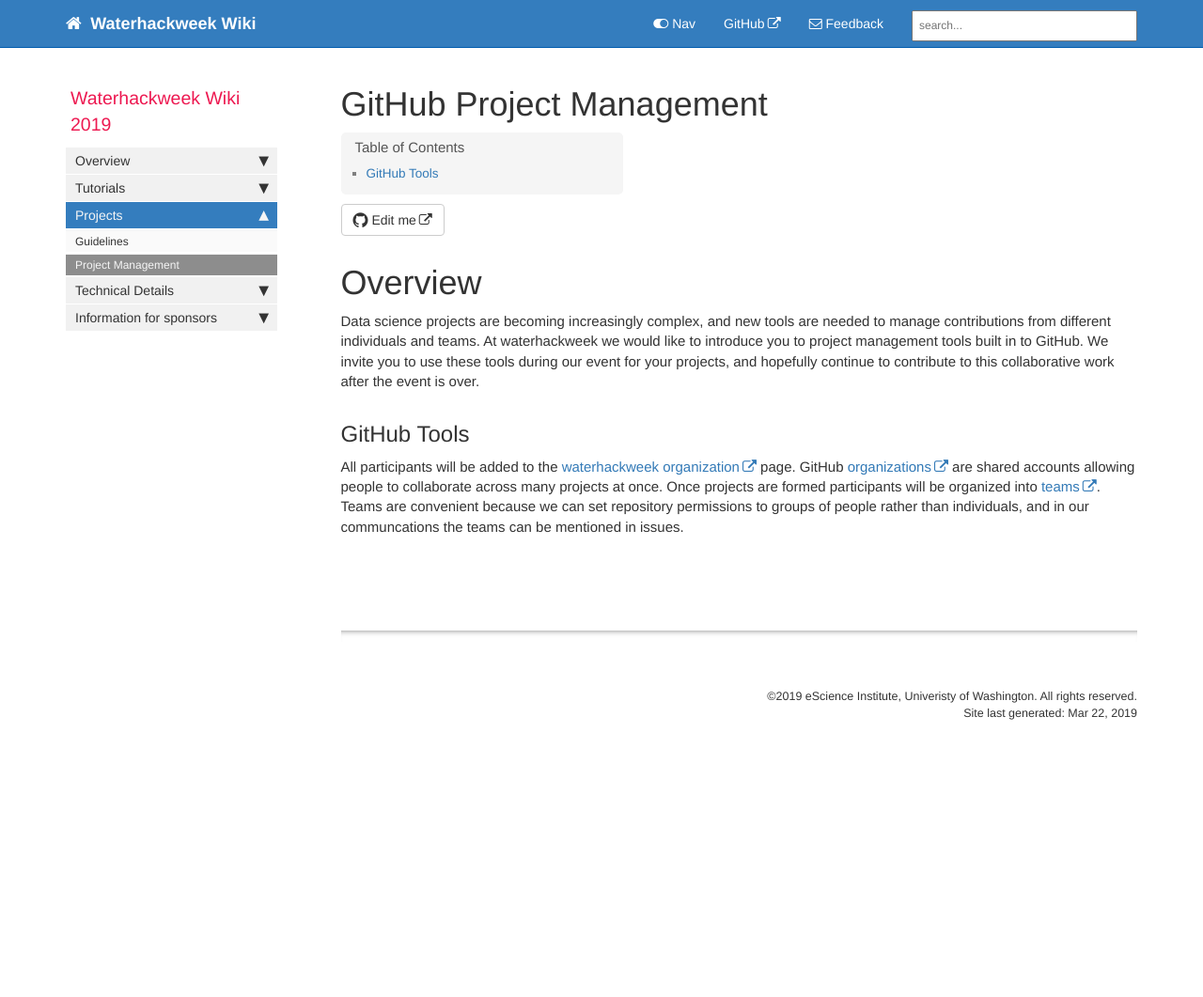
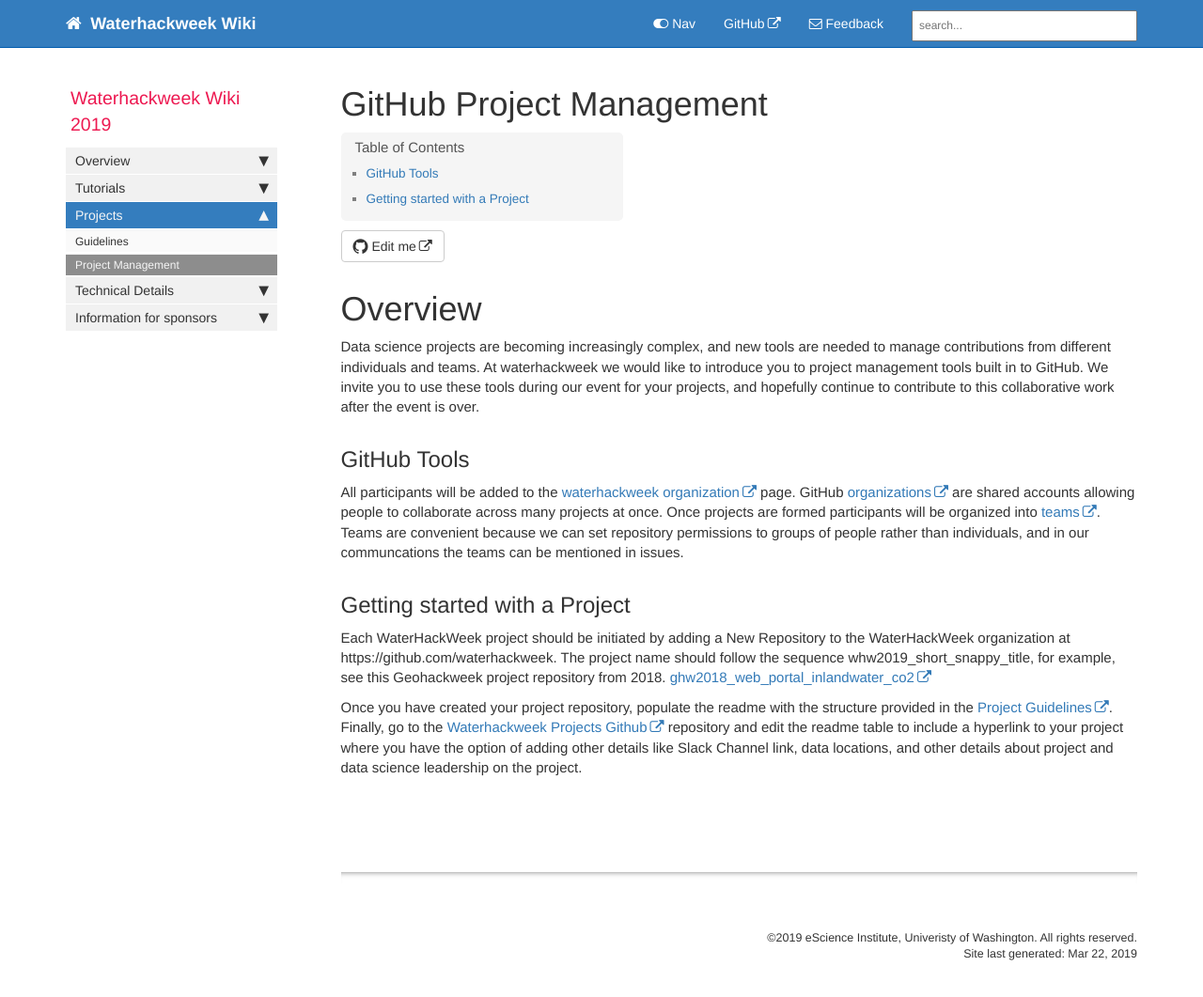
Before and after one commit to waterhackweek/wiki, a Jekyll site: the page built from pages/github_project_management.md, in a window 1280 px wide and 1075 px high. Shown: the top 1061 px of the window at 94% size. Built offline with Jekyll 4.4.1, drawn with Linux system fonts in a browser that asks for light colours; nearby versions of some CDN libraries; comment, search, counter and statistics services are not loaded.

Commit message:
updated project guidelines

```diff
--- a/pages/github_project_management.md
+++ b/pages/github_project_management.md
@@ -11,3 +11,9 @@ Data science projects are becoming increasingly complex, and new tools are neede
 ## GitHub Tools
 
 All participants will be added to the [waterhackweek organization](https://github.com/waterhackweek) page. GitHub [organizations](https://help.github.com/articles/about-organizations/) are shared accounts allowing people to collaborate across many projects at once. Once projects are formed participants will be organized into [teams](https://help.github.com/articles/organizing-members-into-teams/). Teams are convenient because we can set repository permissions to groups of people rather than individuals, and in our communcations the teams can be mentioned in issues.
+
+## Getting started with a Project
+
+Each WaterHackWeek project should be initiated by adding a New Repository to the WaterHackWeek organization at https://github.com/waterhackweek.  The project name should follow the sequence whw2019_short_snappy_title, for example, see this Geohackweek project repository from 2018.  [ghw2018_web_portal_inlandwater_co2](https://github.com/geohackweek/ghw2018_web_portal_inlandwater_co2)
+
+Once you have created your project repository, populate the readme with the structure provided in the [Project Guidelines](https://waterhackweek.github.io/wiki/project_guidelines.html).    Finally, go to the [Waterhackweek Projects Github](https://github.com/waterhackweek/projects) repository and edit the readme table to include a hyperlink to your project where you have the option of adding other details like Slack Channel link, data locations, and other details about project and data science leadership on the project.
```
Also changed, not shown: index.md (+2 -0 lines).
